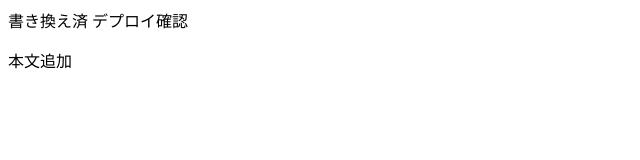
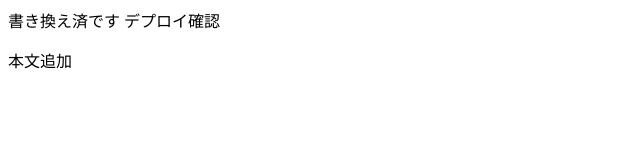
Before and after one commit to Ti-KM/20230421-git_test, a plain HTML site: page index.html in a window 1280 px wide. Shown: the full height of the page, 0-640 px from the left. Drawn offline with Linux system fonts and the light colour scheme.

Commit message:
本文を少し追加しました
どうでもいいのでスルーしてください

```diff
--- a/index.html
+++ b/index.html
@@ -4,7 +4,7 @@
   <meta charset="utf-8">
   <title>タイトル</title>
   <body>
-    書き換え済
+    書き換え済です
 
     デプロイ確認
 
```
